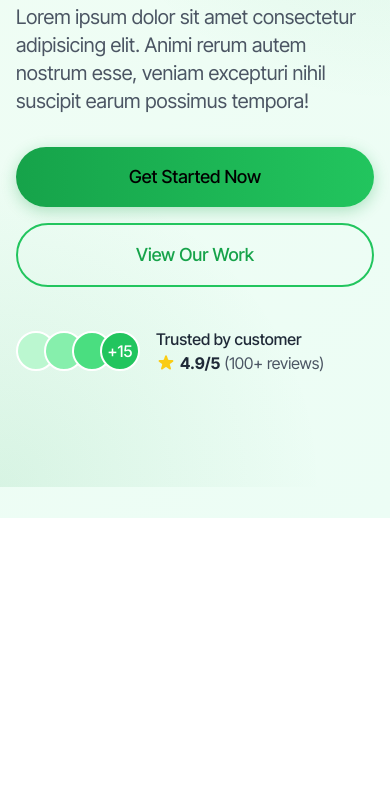
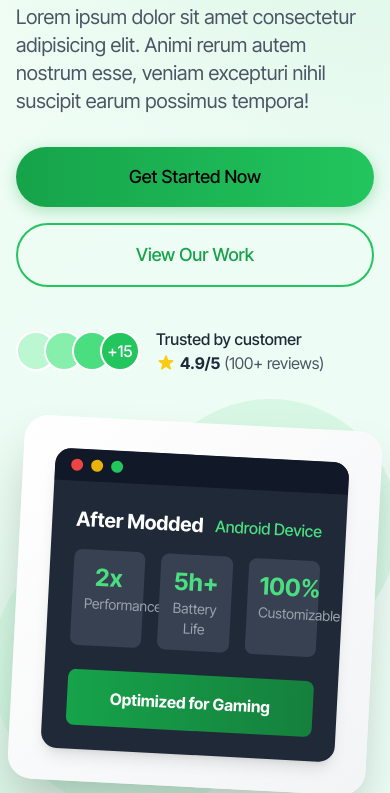
Before and after one commit to ditlabs/ditlabs.github.io, a plain HTML site: page index.html in a window 390 px wide. Shown: the part 342-1135 px from the top of the page. Before the commit the page ends 860 px from the top, so only its background shows below. Drawn offline with nearby package versions, Linux system fonts and the light colour scheme.

Commit message:
about section with responsive

```diff
--- a/index.html
+++ b/index.html
@@ -1,5 +1,5 @@
 <!doctype html>
-<html>
+<html lang="en" class="scroll-smooth">
 <head>
   <title>Ditlabs Android</title>
   <!-- Google Search Console -->
@@ -139,6 +139,53 @@
             </div>
           </div>
         </div>
+        <!-- Hero Image -->
+        <div class="w-full lg:w-1/2 flex justify-center animate-fade-in" style="animation-delay: 0.2s">
+          <div class="relative">
+            <div class="absolute -top-6 -right-6 w-64 h-64 bg-primary-500 rounded-full opacity-10"></div>
+            <div class="absolute -bottom-6 -left-6 w-72 h-72 bg-primary-400 rounded-full opacity-10"></div>
+            <div class="relative bg-gradient-to-br from-white to-gray-100 p-8 rounded-3xl shadow-2xl transform rotate-3">
+              <div class="bg-gray-800 rounded-2xl overflow-hidden shadow-lg">
+                <div class="bg-gray-900 h-8 flex items-center px-4">
+                  <div class="flex space-x-2">
+                    <div class="w-3 h-3 bg-red-500 rounded-full"></div>
+                    <div class="w-3 h-3 bg-yellow-500 rounded-full"></div>
+                    <div class="w-3 h-3 bg-green-500 rounded-full"></div>
+                  </div>
+                </div>
+                <div class="p-6">
+                  <div class="flex justify-between items-center mb-4">
+                    <div class="text-white font-bold text-xl">After Modded</div>
+                    <div class="text-primary-400 font-medium">Android Device</div>
+                  </div>
+                  <div class="grid grid-cols-3 gap-4">
+                    <div class="bg-gray-700 rounded-lg p-3 text-center">
+                      <div class="text-primary-400 text-2xl font-bold">2x</div>
+                      <div class="text-gray-400 text-sm">Performance</div>
+                    </div>
+                    <div class="bg-gray-700 rounded-lg p-3 text-center">
+                      <div class="text-primary-400 text-2xl font-bold">5h+</div>
+                      <div class="text-gray-400 text-sm">Battery Life</div>
+                    </div>
+                    <div class="bg-gray-700 rounded-lg p-3 text-center">
+                      <div class="text-primary-400 text-2xl font-bold">100%</div>
+                      <div class="text-gray-400 text-sm">Customizable</div>
+                    </div>
+                  </div>
+                  <div class="mt-6 bg-gradient-to-r from-primary-600 to-primary-700 rounded-lg p-4 text-center">
+                    <div class="text-white font-bold">Optimized for Gaming</div>
+                  </div>
+                </div>
+              </div>
+            </div>
+          </div>
+        </div>
+      </div>
+    </div>
+  </section>
+
+
+
 </body>
 <!-- Tracker Do.my.id -->
  <script src="script.js"></script>
```
